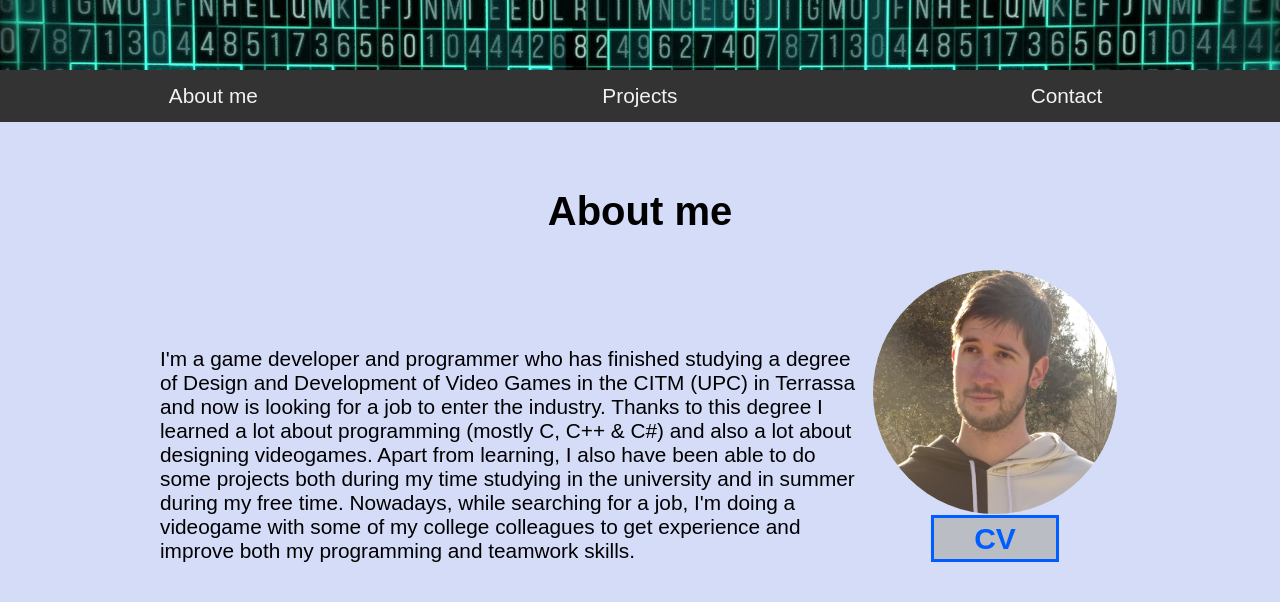
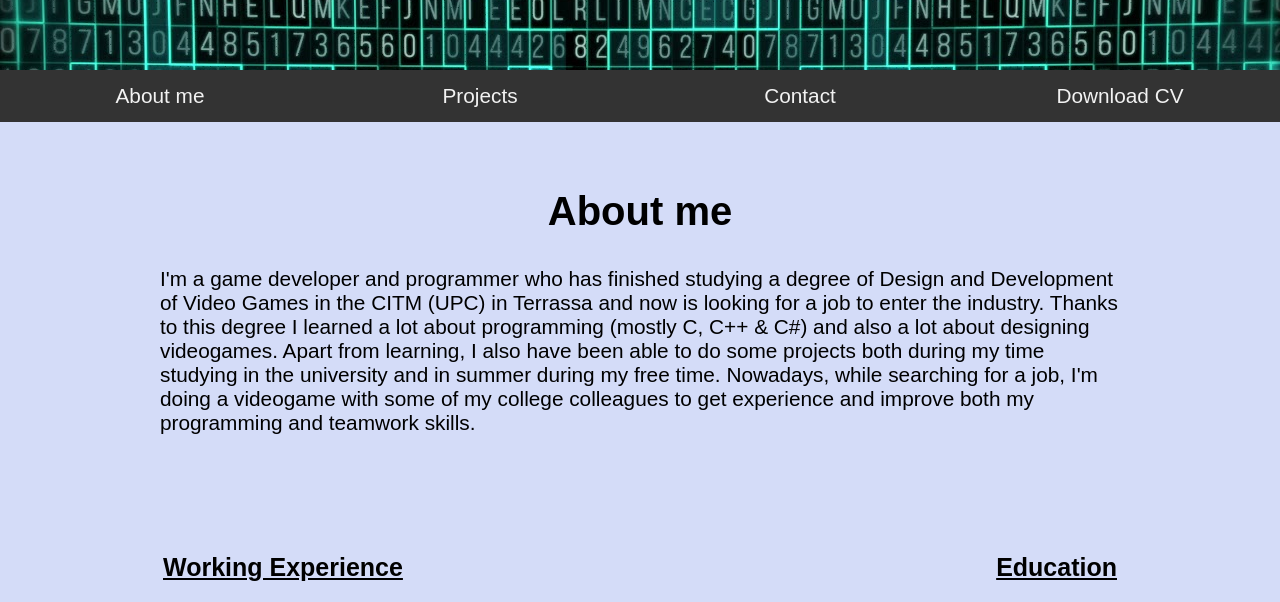
Before and after one commit to Arnau77/Portfolio, a plain HTML site: page index.html in a window 1280 px wide. Shown: the part 238-840 px from the top of the page. Drawn offline with Linux system fonts and the light colour scheme.

Commit message:
delete personal photo in portfolio

```diff
--- a/index.html
+++ b/index.html
@@ -18,18 +18,11 @@
         <a href="#aboutme">About me</a>
         <a href="#projects">Projects</a>
         <a href="#contact">Contact</a>
+        <a href="Assets/CV_Arnau_Falgueras Garcia de Atocha.pdf">Download CV</a>
     </div>
     <div style="background-color: #d4dcf8;">
         <div id="aboutme">
             <h2 id="aboutmettitle">About me</h2>
-            <table id="arnauphoto">
-                <tr>
-                    <th><img src="Assets/Images/arnau_falgueras.png" alt="Arnau Falguera's photo" style="border-radius: 100%;" /></th>
-                </tr>
-                <tr>
-                    <th><a href="Assets/CV_Arnau_Falgueras Garcia de Atocha.pdf" target="_blank">CV</a></th>
-                </tr>
-            </table>
             <p id="aboutmetext">
                 I'm a game developer and programmer who has finished studying a degree of Design and Development of Video Games in the CITM (UPC) in Terrassa and now is looking for a job to enter the industry. Thanks to this degree I learned a lot about programming
                 (mostly C, C++ & C#) and also a lot about designing videogames. Apart from learning, I also have been able to do some projects both during my time studying in the university and in summer during my free time. Nowadays, while searching for a job, I'm
--- a/style.css
+++ b/style.css
@@ -53,34 +53,6 @@ caption {
     font-size:4vw;
 }
 
-#arnauphoto {
-    width: 250px;
-    float: right;
-}
-
-#arnauphoto a {
-    font-size: 30px;
-    padding: 4px 40px 4px 40px;
-    border: 3px solid #005dff;
-    text-decoration:none;
-    color:#005dff;
-    background-color: #bbbdc4;
-}
-
-#arnauphoto a:hover{
-    border:5px solid black;
-    text-decoration:underline;
-    color:#000000;
-    background-color: #a5b8ff;
-}
-
-#arnauphoto a:hover{
-    border:5px solid black;
-    text-decoration:underline;
-    color:#000000;
-}
-
-
 #navbar {
     clear: right;
     overflow: hidden;
@@ -94,7 +66,7 @@ caption {
     text-align: center;
     padding: 14px 0px 14px 0px;
     text-decoration: none;
-    width: 33.33%;
+    width: 25%;
     font-size: 130%;
 }
 
@@ -122,7 +94,7 @@ caption {
 }
 
 #aboutmetext {
-    padding: 80px 0px 0px 0px;
+    padding: 0px 0px 0px 0px;
     font-size: 1.3em;
 }
 
```
Also changed, not shown: Assets/Images/arnau_falgueras.png (deleted).
